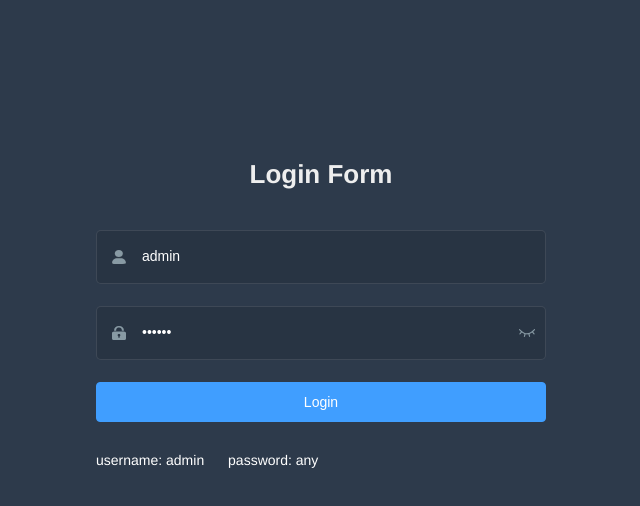
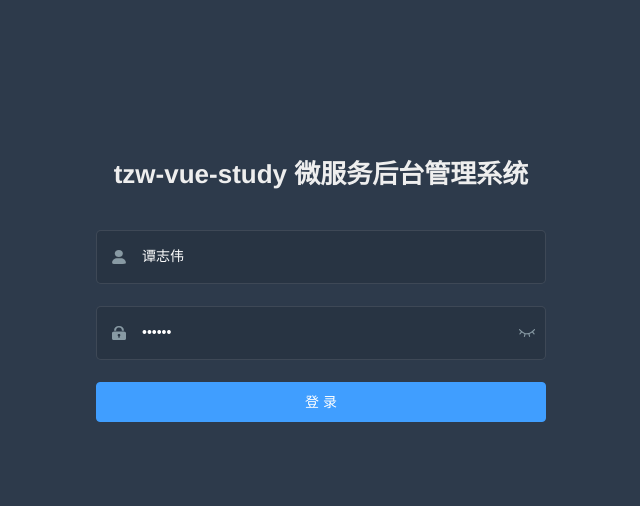
Before and after one commit to JavaTanzhiwei/tzw-vue-study, a Vue app: page /#/login in a window 1280 px wide. Shown: the top 506 px of the page, without its empty margins (319-959 px from the left). Built offline with nearby package versions, Linux system fonts and the light colour scheme.

Commit message:
vue项目初始化

```diff
--- a/src/utils/validate.js
+++ b/src/utils/validate.js
@@ -15,6 +15,6 @@ export function isExternal(path) {
  * @returns {Boolean}
  */
 export function validUsername(str) {
-  const valid_map = ['admin', 'editor']
+  const valid_map = ['admin', 'editor', '谭志伟']
   return valid_map.indexOf(str.trim()) >= 0
 }
--- a/src/views/login/index.vue
+++ b/src/views/login/index.vue
@@ -3,7 +3,7 @@
     <el-form ref="loginForm" :model="loginForm" :rules="loginRules" class="login-form" auto-complete="on" label-position="left">
 
       <div class="title-container">
-        <h3 class="title">Login Form</h3>
+        <h3 class="title">tzw-vue-study 微服务后台管理系统</h3>
       </div>
 
       <el-form-item prop="username">
@@ -13,7 +13,7 @@
         <el-input
           ref="username"
           v-model="loginForm.username"
-          placeholder="Username"
+          placeholder="账号"
           name="username"
           type="text"
           tabindex="1"
@@ -30,7 +30,7 @@
           ref="password"
           v-model="loginForm.password"
           :type="passwordType"
-          placeholder="Password"
+          placeholder="密码"
           name="password"
           tabindex="2"
           auto-complete="on"
@@ -41,13 +41,7 @@
         </span>
       </el-form-item>
 
-      <el-button :loading="loading" type="primary" style="width:100%;margin-bottom:30px;" @click.native.prevent="handleLogin">Login</el-button>
-
-      <div class="tips">
-        <span style="margin-right:20px;">username: admin</span>
-        <span> password: any</span>
-      </div>
-
+      <el-button :loading="loading" type="primary" style="width:100%;margin-bottom:30px;" @click.native.prevent="handleLogin">登 录</el-button>
     </el-form>
   </div>
 </template>
@@ -74,8 +68,8 @@ export default {
     }
     return {
       loginForm: {
-        username: 'admin',
-        password: '111111'
+        username: '谭志伟',
+        password: '123456'
       },
       loginRules: {
         username: [{ required: true, trigger: 'blur', validator: validateUsername }],
--- a/vue.config.js
+++ b/vue.config.js
@@ -29,23 +29,22 @@ module.exports = {
   assetsDir: 'static',
   lintOnSave: process.env.NODE_ENV === 'development',
   productionSourceMap: false,
+  // webpack-dev-server 相关配置
   devServer: {
+    host: '0.0.0.0',
     port: port,
     open: true,
-    overlay: {
-      warnings: false,
-      errors: true
-    },
     proxy: {
-      '/api': {
-        target: 'http://192.168.1.203:8004',
-        ws: true,
-        changeOrigin: true, // 允许跨域
+      // detail: https://cli.vuejs.org/config/#devserver-proxy
+      [process.env.VUE_APP_BASE_API]: {
+        target: `http://localhost:8004`,
+        changeOrigin: true,
         pathRewrite: {
-          '^/api': '' // 请求的时候使用这个api就可以
+          ['^' + process.env.VUE_APP_BASE_API]: ''
         }
       }
-    }
+    },
+    disableHostCheck: true
   },
   configureWebpack: {
     // provide the app's title in webpack's name field, so that
```
